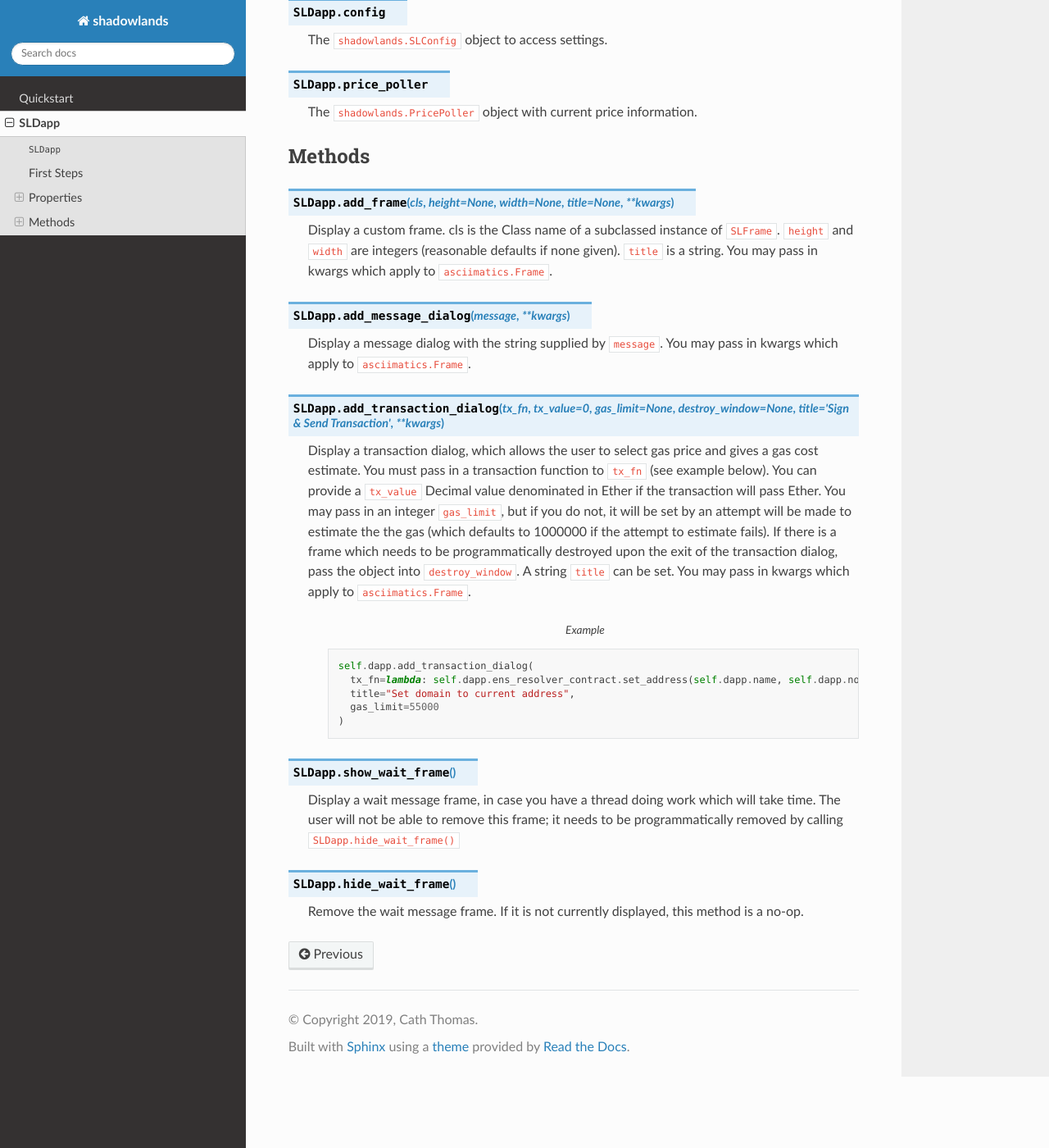
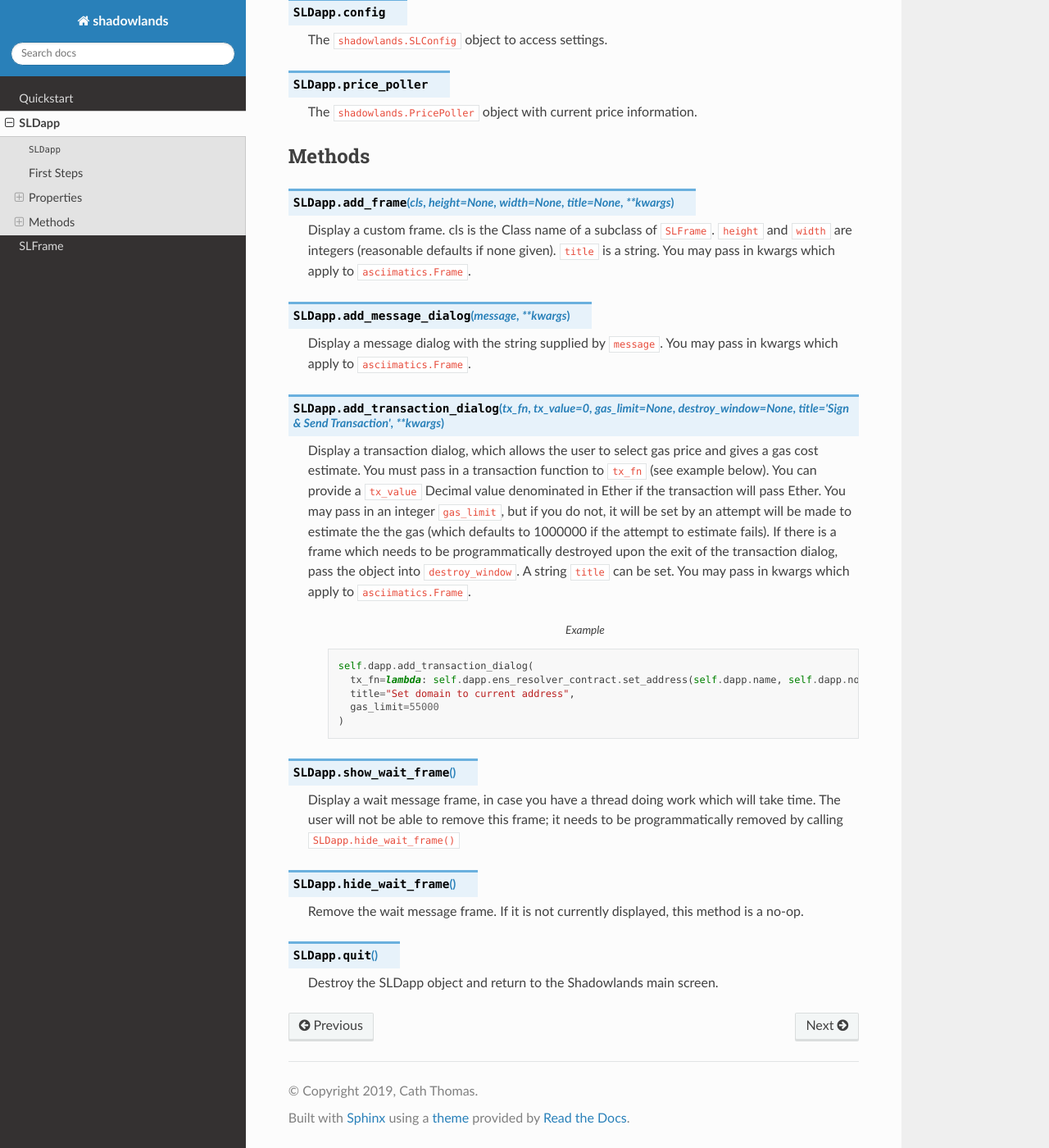
Before and after one commit to kayagoban/shadowlands, a Sphinx documentation site: the page built from docs/SLDapp.rst, in a window 1280 px wide and 1400 px high, scrolled down 725 px. Shown: the whole window at 82% size. Built offline with Sphinx 7.4.7 and the Read the Docs theme 2.0.0, drawn with Linux system fonts in a browser that asks for light colours; pages that are not in the unit, such as notebooks, are missing from menus.

Commit message:
Docs update

```diff
--- a/docs/SLDapp.rst
+++ b/docs/SLDapp.rst
@@ -11,7 +11,7 @@
 -----------
 
 First, subclass ``SLDapp``, overriding the ``initialize()`` method, and do any necessary
-preperation within.  Then, add an ``SLFrame`` instance with ``add_frame()``, which will
+preperation within.  Then, add an ``SLFrame`` with ``add_frame()``, which will
 begin the user interface.
 
     .. code-block:: python
@@ -46,7 +46,7 @@
 
 .. py:method:: SLDapp.add_frame(cls, height=None, width=None, title=None, **kwargs)
 
-    Display a custom frame.  cls is the Class name of a subclassed instance of ``SLFrame``.
+    Display a custom frame.  cls is the Class name of a subclass of ``SLFrame``.
     ``height`` and ``width`` are integers (reasonable defaults if none given).
     ``title`` is a string. You may pass in kwargs which apply to ``asciimatics.Frame``.
 
@@ -84,3 +84,7 @@
 .. py:method:: SLDapp.hide_wait_frame()
 
     Remove the wait message frame.  If it is not currently displayed, this method is a no-op.
+
+.. py:method:: SLDapp.quit()
+
+    Destroy the SLDapp object and return to the Shadowlands main screen.
--- a/docs/index.rst
+++ b/docs/index.rst
@@ -7,7 +7,6 @@
 =============
 
 Shadowlands is a python-based platform for writing Ethereum Dapps without a web browser.
-Check out ``Quickstart`` if you want to begin building your own Shadowlands dapp right away.
 
 .. toctree::
    :maxdepth: 1
```
Also changed, not shown: docs/SLFrame.rst (added, +79 -0 lines).
